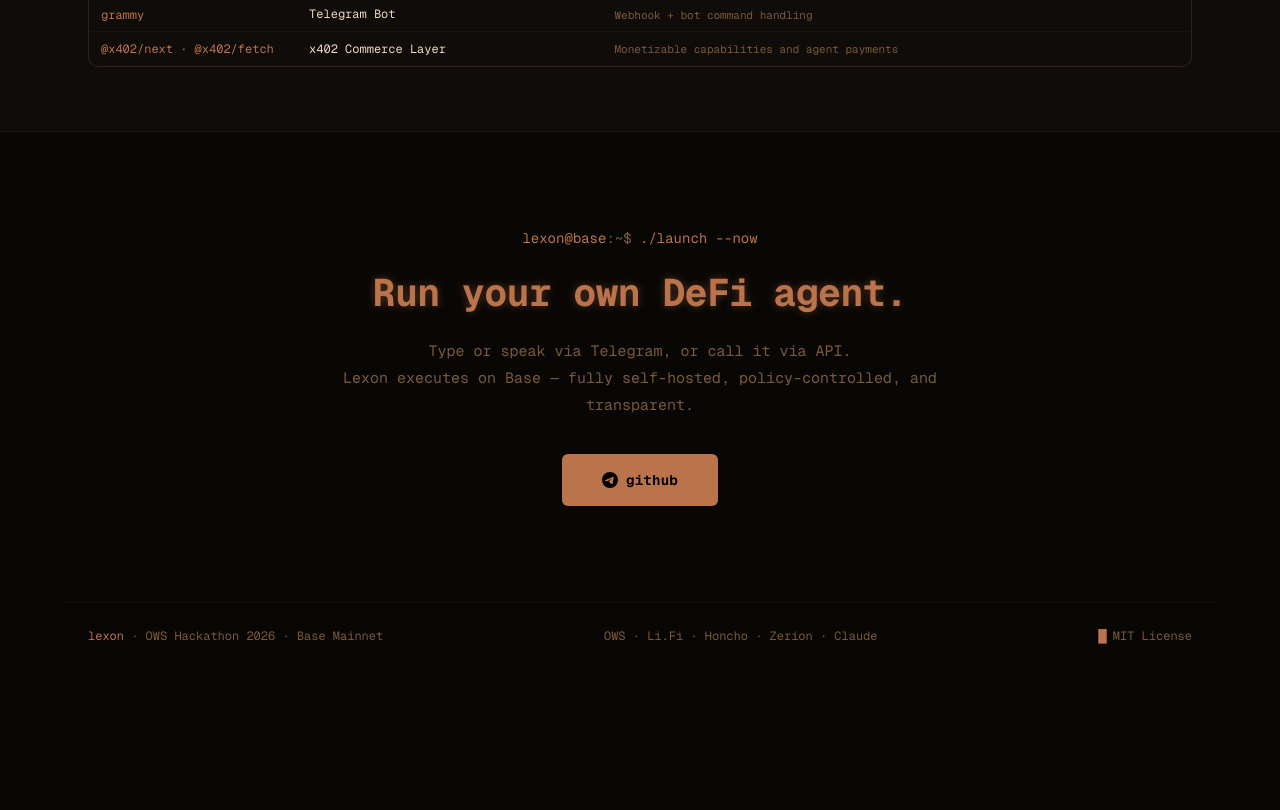
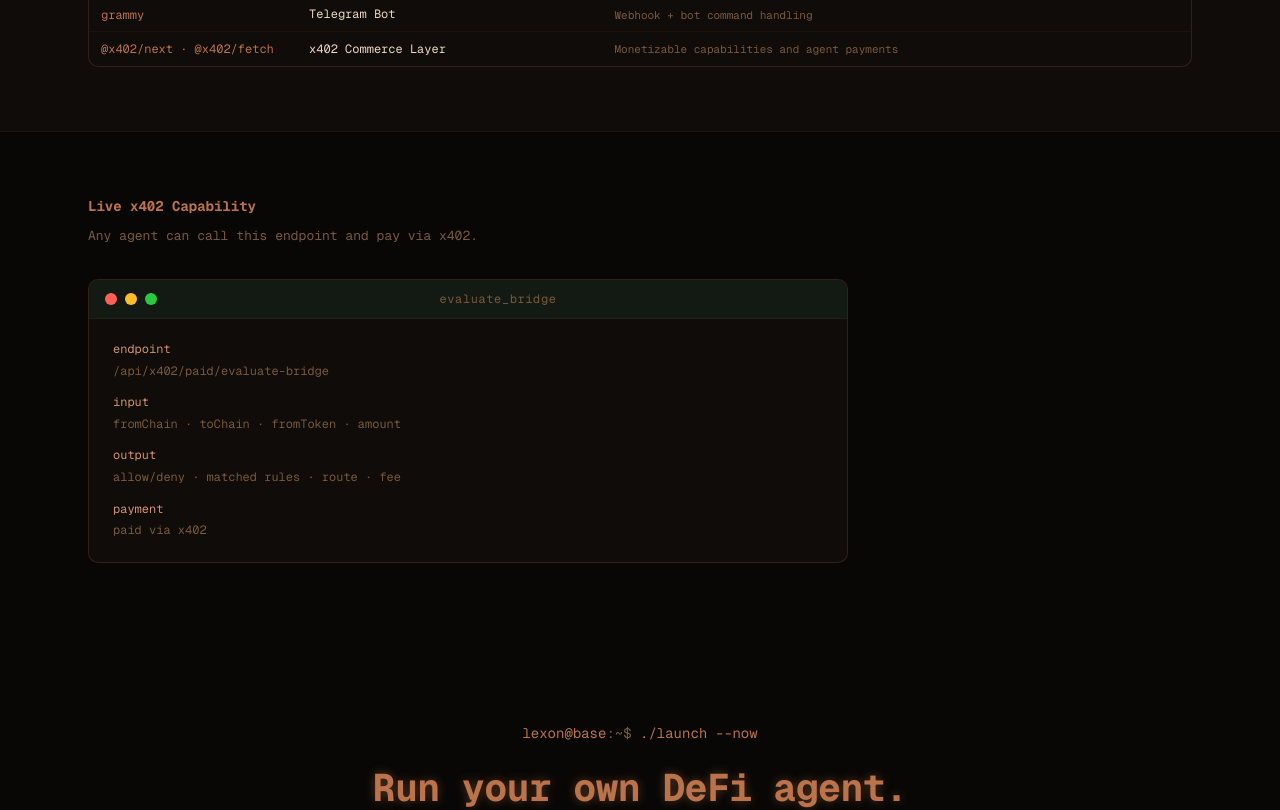
Before and after one commit to dlkakbs/lexon, a Next.js app: page / in a window 1280 px wide. Shown: the part 3060-3870 px from the top of the page. Before the commit the page ends 3729 px from the top, so only its background shows below. Built offline with nearby package versions, Linux system fonts and the light colour scheme.

Commit message:
Add live x402 capability section

```diff
--- a/app/page.tsx
+++ b/app/page.tsx
@@ -265,6 +265,37 @@ export default function Home() {
         </div>
       </section>
 
+      {/* ── Live x402 capability ── */}
+      <section className="max-w-6xl mx-auto px-6 py-16">
+        <div className="mb-8">
+          <div className="text-green font-bold text-sm mb-2">Live x402 Capability</div>
+          <div className="text-muted" style={{ fontSize: 13, lineHeight: 1.8, maxWidth: 640 }}>
+            Any agent can call this endpoint and pay via x402.
+          </div>
+        </div>
+        <div className="term-window" style={{ maxWidth: 760 }}>
+          <div className="term-titlebar">
+            <span className="term-dot term-dot-red" />
+            <span className="term-dot term-dot-yellow" />
+            <span className="term-dot term-dot-green" />
+            <span className="term-title">evaluate_bridge</span>
+          </div>
+          <div className="term-body" style={{ fontSize: 12, lineHeight: 1.8 }}>
+            <div className="text-cyan">endpoint</div>
+            <div className="text-muted">/api/x402/paid/evaluate-bridge</div>
+
+            <div className="text-cyan" style={{ marginTop: 10 }}>input</div>
+            <div className="text-muted">fromChain · toChain · fromToken · amount</div>
+
+            <div className="text-cyan" style={{ marginTop: 10 }}>output</div>
+            <div className="text-muted">allow/deny · matched rules · route · fee</div>
+
+            <div className="text-cyan" style={{ marginTop: 10 }}>payment</div>
+            <div className="text-muted">paid via x402</div>
+          </div>
+        </div>
+      </section>
+
       {/* ── CTA ── */}
       <section className="max-w-2xl mx-auto px-6 py-24 text-center">
         <div className="text-muted text-sm mb-4">
```
